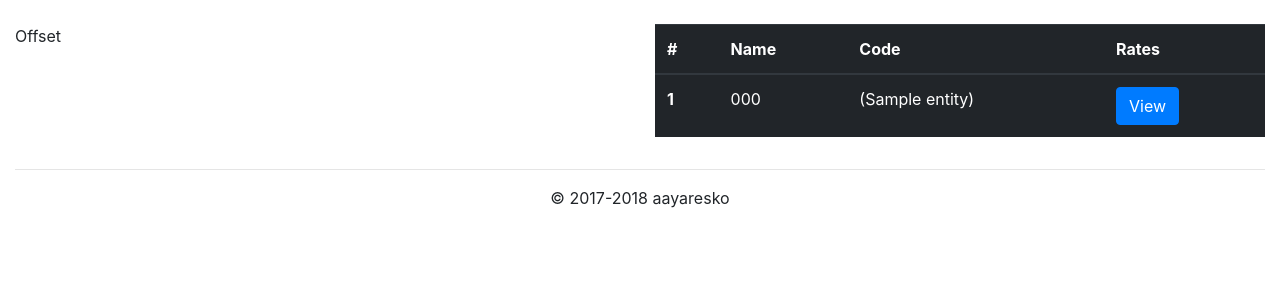
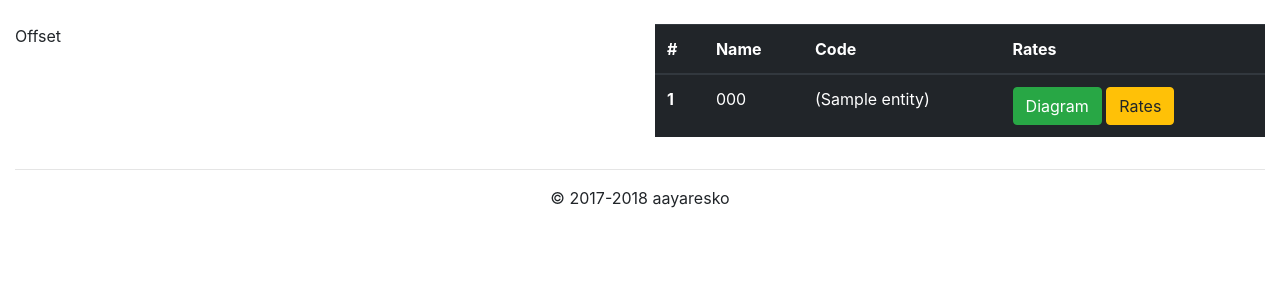
Before and after one commit to aayaresko/fincance, a Symfony app: template templates/currency/index.html.twig in a window 1280 px wide. Shown: the part 56-356 px from the top of the page. Run offline with Twig, Linux system fonts and the light colour scheme; the template is opened without the code that fills it: most values are stand-ins (such as "Sample title", 1, 10 or a date in 2020); some libraries are stand-ins or nearby versions.

Commit message:
logical error eliminated. code refactoring.

```diff
--- a/src/Controller/RateController.php
+++ b/src/Controller/RateController.php
@@ -31,12 +31,12 @@ class RateController extends Controller
         $organizationRepository = $this->getDoctrine()->getRepository(Organization::class);
         $currency               = $currencyRepository->find($currencyId);
         if (!$currency) {
-            throw $this->createAccessDeniedException();
+            throw $this->createNotFoundException();
         }
         if ($organizationId) {
             $organization = $organizationRepository->find($organizationId);
             if (!$organization) {
-                throw $this->createAccessDeniedException();
+                throw $this->createNotFoundException();
             }
             $entities = $ratesRepository->findBy([
                 'currency'     => $currency,
--- a/templates/currency/index.html.twig
+++ b/templates/currency/index.html.twig
@@ -24,8 +24,11 @@
                         <td>{{ entity.code }}</td>
                         <td>({{ entity.name }})</td>
                         <td>
-                            <a href="{{ path('rate_diagram', {'currencyId': entity.id}) }}" title="{{ entity.name }}" class="btn btn-primary">
-                                View
+                            <a href="{{ path('rate_diagram', {'currencyId': entity.id}) }}" title="{{ entity.name }}" class="btn btn-success">
+                                Diagram
+                            </a>
+                            <a href="{{ path('rate_index', {'currencyId': entity.id}) }}" title="{{ entity.name }}" class="btn btn-warning">
+                                Rates
                             </a>
                         </td>
                     </tr>
```
